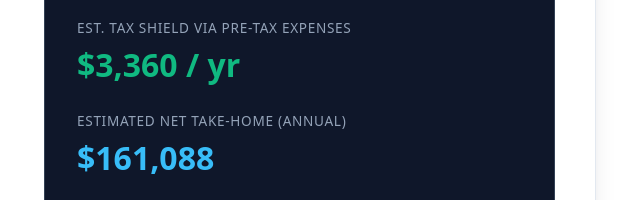
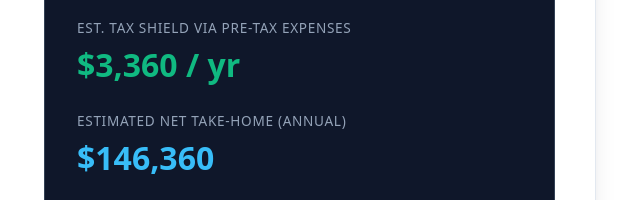
Before and after one commit to GregTile/IamI_static, a plain HTML site: page index.html in a window 1280 px wide. Shown: the part 3501-3701 px from the top of the page, 620-1260 px from the left. Drawn offline with Linux system fonts and the light colour scheme.

Commit message:
updated calculator logic

```diff
--- a/assets/js/main.js
+++ b/assets/js/main.js
@@ -269,7 +269,7 @@ document.addEventListener('DOMContentLoaded', () => {
     const estimatedTaxRate = 0.35;
     const estimatedAnnualTaxSavings = annualExpenses * estimatedTaxRate;
     const taxableIncome = Math.max(0, grossBilling - annualExpenses);
-    const estimatedNetTax = taxableIncome * 0.28;
+    const estimatedNetTax = taxableIncome * 0.35;
     const estimatedTakeHome = (taxableIncome - estimatedNetTax) + annualExpenses;
 
     return {
--- a/index.html
+++ b/index.html
@@ -293,7 +293,7 @@
 
             <div class="result-metric">
               <div class="label">Estimated Net Take-Home (Annual)</div>
-              <div class="value" id="calcTakeHome" style="color:#38bdf8;">$167,000</div>
+              <div class="value" id="calcTakeHome" style="color:#38bdf8;">$146,360</div>
             </div>
 
             <p class="result-note">
```
